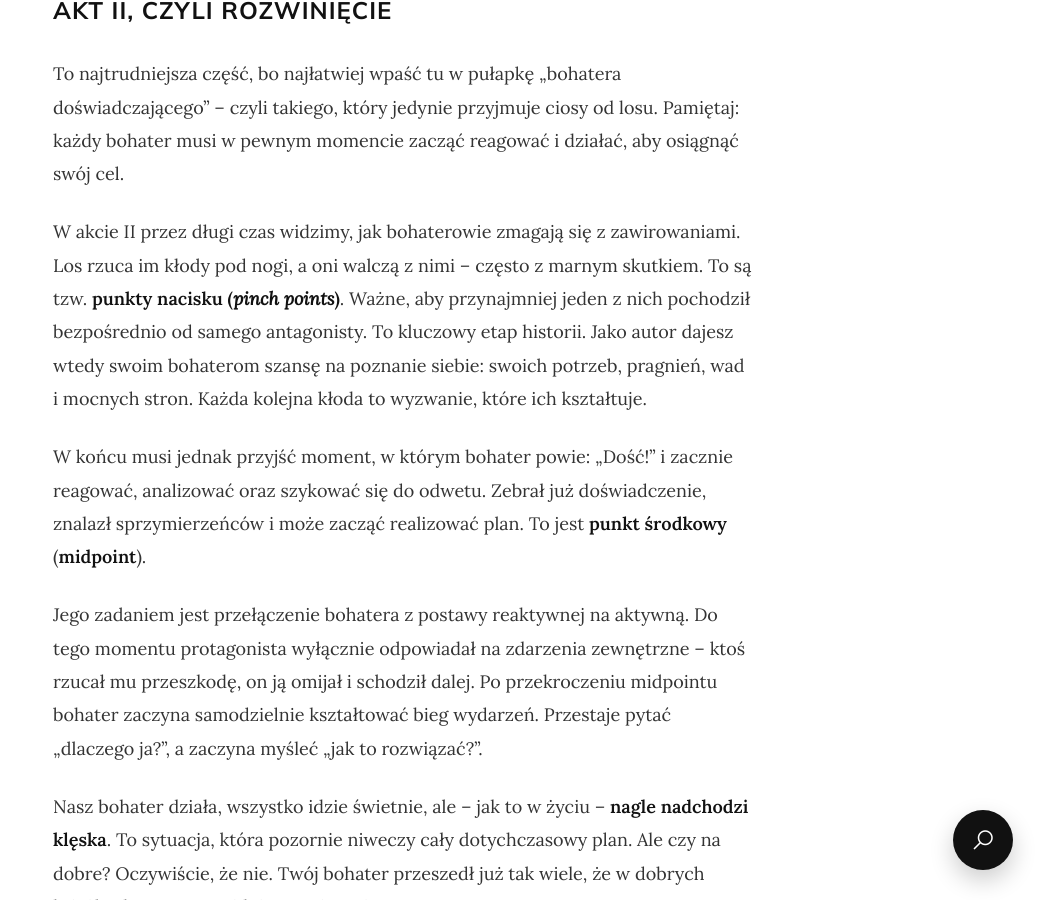
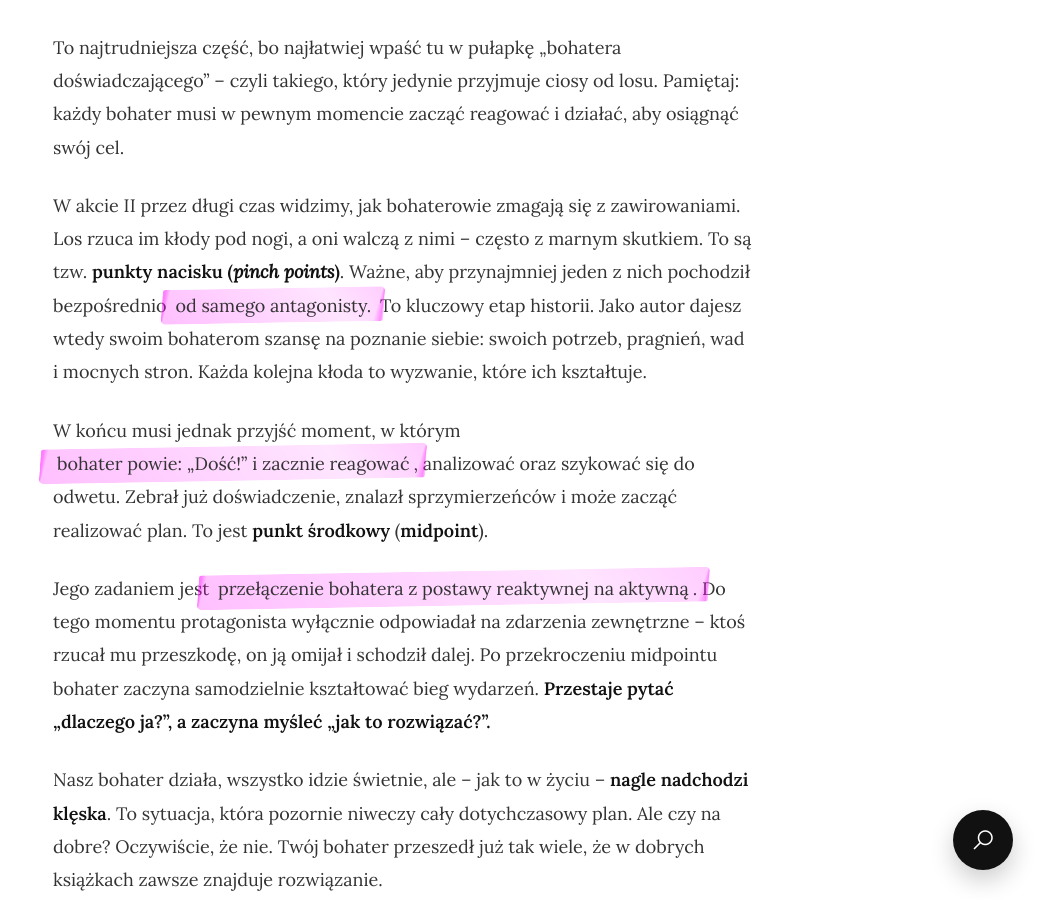
Before and after one commit to Bonnie00726/nataliaszoppa, a Jekyll site: the page built from _posts/2026-06-04-struktura-trzech-aktow2.md, in a window 1280 px wide and 900 px high, scrolled down 4063 px. Shown: the whole window, without its empty margins (237-1280 px from the left). Built offline with Jekyll 4.4.1, drawn with Linux system fonts in a browser that asks for light colours; some of the changed text lies outside the part shown.

Commit message:
Update 2026-06-04-struktura-trzech-aktow2.md

```diff
--- a/_posts/2026-06-04-struktura-trzech-aktow2.md
+++ b/_posts/2026-06-04-struktura-trzech-aktow2.md
@@ -109,13 +109,13 @@ tags: [porady pisarskie, warsztat, struktura]
 }
 </style>
 
+W <a href="{% post_url 2026-06-06-z-jakim-nastawieniem-piszesz %}">poprzednim artykule</a> pisałam o tym, dlaczego warto ułatwiać czytelnikowi lekturę i dlaczego warto odpowiedzieć sobie na jedno zasadnicze pytanie: <span class="marker-highlight">dla kogo właściwie piszesz?</span>
+
 <a href="https://unsplash.com/photos/a-multicolored-building-made-of-wooden-blocks-7ezVb0oTQ6M">Zdjęcie, źródło: Unsplash</a>
-
-W moim <a href="{% post_url 2026-06-06-z-jakim-nastawieniem-piszesz %}">poprzednim artykule</a> pisałam o tym, dlaczego warto ułatwiać czytelnikowi lekturę i dlaczego warto odpowiedzieć sobie na jedno zasadnicze pytanie: dla kogo właściwie piszesz?
 
 Jeśli już wiesz, że chcesz pisać dla ludzi, ten tekst pomoże Ci zorganizować swoje pomysły w logicczną całość. Na pewno pamiętasz ze szkoły, że każde wypracowanie musi mieć wstęp, rozwinięcie i zakończenie. Dokładnie tak samo jest z książką.
 
-Narzędziem, które pozwala nad tym zapanować, jest klasyczna struktura trzyaktowa, <span class="highlight-marker">podstawowe narzędzie pisarza</span>. Poniżej przedstawiam wizualną reprezentację tej struktury:
+Narzędziem, które pozwala nad tym zapanować, jest klasyczna struktura trzyaktowa, <span class="marker-highlight">podstawowe narzędzie pisarza</span>. Poniżej przedstawiam wizualną reprezentację tej struktury:
 
 <div class="three-acts-container">
   <div class="act-col act-col-1">
@@ -164,8 +164,6 @@ Poniżej znajdziesz szczegółową listę tych pojęć i ich definicje:
 * **Klęska (ciemność)** – moment pozornego upadku, w którym cały plan sypie się jak domek z kart.
 * **Finał (rozwiązanie)** – ostateczne starcie i powolne opadanie kurzu, pokazujące nowy ład świata.
 
----
-
 <h2 id="akt-i-czyli-poczatek">Akt I, czyli początek</h2>
 
 Dobry wstęp w wypracowaniu zawiera informacje, które udowodnią czytelnikowi, dlaczego dany temat jest warty uwagi. W książce przekłada się to na trzy kluczowe elementy:
@@ -174,11 +172,11 @@ Dobry wstęp w wypracowaniu zawiera informacje, które udowodnią czytelnikowi,
 * **Katalizator:** Wydarzenie, które burzy tę rutynę i zmusza bohatera do gorączkowego myślenia, co robić dalej. Często pojawia się tu antagonista lub bezpośrednie skutki jego działań.
 * **Punkt zwrotny:** Moment podjęcia decyzji, od której nie ma już odwrotu.
 
-Te trzy punkty to absolutna podstawa. Gdzie więc leży problem?
+<span class="marker-highlight">Te trzy punkty to absolutna podstawa.</span> Gdzie więc leży problem?
 
 Wielu autorów pokazuje życie bohaterów jako zbiór przypadkowych wydarzeń. Coś tam się dzieje, ale nic konkretnego – ot, toczy się zwykłe życie i tak do połowy książki. Inni z kolei od razu walą z grubej rury i „atakują” czytelnika masą wątków o równej wadze. Każdy z nich niesie inne konsekwencje, których autor potem nie potrafi udźwignąć i logicznie przeprowadzić przez nie czytelnika. Są też tacy, którzy kompletnie zapominają o punkcie zwrotnym i od razu przechodzą do otwartego konfliktu.
 
-Akt I to moment, który ma <span class="highlight-marker">udowodnić czytelnikowi, że Twoja historia jest warta jego czasu</span>. Warto więc zadbać o to, by zawierał te trzy podstawowe kroki.
+Akt I to moment, który ma <span class="marker-highlight">udowodnić czytelnikowi</span>, że Twoja historia jest <span class="marker-highlight">warta jego czasu</span>. Warto więc zadbać o to, by zawierał te trzy podstawowe kroki.
 
 **Przykład:**
 Chris Wooding w swojej epickiej powieści *The Ember Blade* na początku pokazuje normalne życie dwójki nastoletnich chłopców. Mają swoje codzienne problemy, przygody, miłostki, konflikty z rówieśnikami i rodzicami. Autor pozwala nam ich poznać. Mamy czas, żeby się z nimi zaprzyjaźnić i zechcieć im towarzyszyć.
@@ -191,17 +189,17 @@ Widzisz, jak to działa? Trzy proste punkty wystarczyły, aby przekonać ponad 5
 
 To najtrudniejsza część, bo najłatwiej wpaść tu w pułapkę „bohatera doświadczającego” – czyli takiego, który jedynie przyjmuje ciosy od losu. Pamiętaj: każdy bohater musi w pewnym momencie zacząć reagować i działać, aby osiągnąć swój cel.
 
-W akcie II przez długi czas widzimy, jak bohaterowie zmagają się z zawirowaniami. Los rzuca im kłody pod nogi, a oni walczą z nimi – często z marnym skutkiem. To są tzw. **punkty nacisku (*pinch points*)**.  <span class="highlight-marker">Ważne, aby przynajmniej jeden z nich pochodził bezpośrednio od samego antagonisty.</span> To kluczowy etap historii. Jako autor dajesz wtedy swoim bohaterom szansę na poznanie siebie: swoich potrzeb, pragnień, wad i mocnych stron. Każda kolejna kłoda to wyzwanie, które ich kształtuje.
+W akcie II przez długi czas widzimy, jak bohaterowie zmagają się z zawirowaniami. Los rzuca im kłody pod nogi, a oni walczą z nimi – często z marnym skutkiem. To są tzw. **punkty nacisku (*pinch points*)**.  Ważne, aby przynajmniej jeden z nich pochodził bezpośrednio <span class="marker-highlight">od samego antagonisty.</span> To kluczowy etap historii. Jako autor dajesz wtedy swoim bohaterom szansę na poznanie siebie: swoich potrzeb, pragnień, wad i mocnych stron. Każda kolejna kłoda to wyzwanie, które ich kształtuje.
 
- <span class="highlight-marker">W końcu musi jednak przyjść moment, w którym bohater powie: „Dość!” i zacznie reagować</span>, analizować oraz szykować się do odwetu. Zebrał już doświadczenie, znalazł sprzymierzeńców i może zacząć realizować plan. To jest **punkt środkowy** (**midpoint**).
+W końcu musi jednak przyjść moment, w którym <span class="marker-highlight">bohater powie: „Dość!” i zacznie reagować</span>, analizować oraz szykować się do odwetu. Zebrał już doświadczenie, znalazł sprzymierzeńców i może zacząć realizować plan. To jest **punkt środkowy** (**midpoint**).
 
-Jego zadaniem jest <span class="highlight-marker">przełączenie bohatera z postawy reaktywnej na aktywną</span>. Do tego momentu protagonista wyłącznie odpowiadał na zdarzenia zewnętrzne – ktoś rzucał mu przeszkodę, on ją omijał i schodził dalej. Po przekroczeniu midpointu bohater zaczyna samodzielnie kształtować bieg wydarzeń. Przestaje pytać „dlaczego ja?”, a zaczyna myśleć „jak to rozwiązać?”.
+Jego zadaniem jest <span class="marker-highlight">przełączenie bohatera z postawy reaktywnej na aktywną</span>. Do tego momentu protagonista wyłącznie odpowiadał na zdarzenia zewnętrzne – ktoś rzucał mu przeszkodę, on ją omijał i schodził dalej. Po przekroczeniu midpointu bohater zaczyna samodzielnie kształtować bieg wydarzeń. **Przestaje pytać „dlaczego ja?”, a zaczyna myśleć „jak to rozwiązać?”.**
 
 Nasz bohater działa, wszystko idzie świetnie, ale – jak to w życiu – **nagle nadchodzi klęska**. <span class="highlight-marker">To sytuacja, która pozornie niweczy cały dotychczasowy plan.</span> Ale czy na dobre? Oczywiście, że nie. Twój bohater przeszedł już tak wiele, że w dobrych książkach zawsze znajduje rozwiązanie.
 
 **Klęska to moment, w którym udowadnia się czytelnikowi, że stworzyło się logiczną historię i postacie pełne sprytu oraz woli walki.** To tylko umacnia czytelnika w przekonaniu, że Twoja opowieść jest angażująca.
 
-<div class="blog-highlight" markdown="1">
+<div class="top-bottom-highlight">
 Jeśli po midpoincie wszystko szłoby gładko, historię można by zakończyć w trzech kolejnych rozdziałach. Możesz też nie wprowadzać spektakularnej porażki, ale tak sterować wydarzeniami, by czytelnik siedział jak na szpilkach, czekając, aż coś runie.
 </div>
 
@@ -223,11 +221,11 @@ Próba odkrycia prawdy błyskawicznie zderza chłopca z brutalną rzeczywistośc
 * **Wędrówka i budowanie drużyny:** Grupa podróżuje przez okupowany kraj. Po drodze dołączają do nich nowe postacie (druidka Vika, wynalazczyni Mara). Autor raczy nas tu pobocznymi wątkami, ale to nie są zapychacze. Każda nowa osoba wprowadza świeżą dynamikę i uczy chłopców czegoś nowego.
 * **Punkt środkowy (midpoint):** Właśnie podczas tej drogi Aren w końcu dojrzewa i przechodzi z postawy reaktywnej w aktywną. Rozumie, że imperium opiera się na kłamstwie, a jego ojciec miał rację. Dowiaduje się też o tytułowym mieczu (*Ember Blade*) – legendarnym symbolu wolności. Przestaje pytać „jak po prostu przetrwać?” i postanawia działać: chce pomóc w kradzieży miecza z pilnie strzeżonej twierdzy.
 
-Mimo że wydarzeń jest mnóstwo, to nie jest zbiór przypadkowych przygód. <span class="highlight-marker">Wszystko układa się w logiczną, zazębiającą się całość</span>.
+Mimo że wydarzeń jest mnóstwo, to nie jest zbiór przypadkowych przygód. <span class="marker-highlight">Wszystko układa się w logiczną, zazębiającą się całość</span>.
 
 <h2 id="akt-iii-czyli-zakonczenie">Akt III, czyli zakończenie</h2>
 
-To moment, w którym historia zmierza do punktu kulminacyjnego, a po nim powoli zwalnia. <span class="highlight-marker">Problemy zapoczątkowane w momencie klęski znajdują swoje rozwiązanie</span>, bohaterowie wygrywają i na końcu widzimy, jak odnajdują się w nowym świecie.
+To moment, w którym historia zmierza do punktu kulminacyjnego, a po nim powoli zwalnia. <span class="marker-highlight">Problemy zapoczątkowane w momencie klęski znajdują swoje rozwiązanie</span>, bohaterowie wygrywają i na końcu widzimy, jak odnajdują się w nowym świecie.
 
 Ten etap nie ma tak sztywnych, technicznych wymogów strukturalnych jak poprzednie akty, ale pamiętaj o jednej ważnej zasadzie: **nie można zamknąć całej historii w jednym rozdziale**. Czytelnik potrzebuje czasu, aby przeżyć z bohaterami ostateczne starcie, a potem zobaczyć opadający kurz i dowiedzieć się, co stało się z postaciami po bitwie. Zbyt szybkie ucięcie opowieści pozostawia ogromny niedosyt.
 
@@ -243,12 +241,8 @@ Trzymanie się tych ram daje Ci też pewność, że zachowujesz nienaganny ciąg
 Dobra fabuła **nie opiera** się na słowach **„a potem”**. Każdy wątek i każda scena musi **wynikać ze słów „dlatego” lub „ale”**.
 </div>
 
-Bohater podjął decyzję, <span class="highlight-marker">dlatego</span> spotkała go kara, <span class="highlight-marker">ale</span> na swojej drodze poznał sprzymierzeńca, <span class="highlight-marker">dlatego</span> postanowił walczyć dalej. Właśnie tak tworzy się historie, od których czytelnik nie potrafi się oderwać.
+Bohater podjął decyzję, <span class="marker-highlight">dlatego</span> spotkała go kara, <span class="marker-highlight">ale</span> na swojej drodze poznał sprzymierzeńca, <span class="marker-highlight">dlatego</span> postanowił walczyć dalej. Właśnie tak tworzy się historie, od których czytelnik nie potrafi się oderwać.
 
----
-
-<div class="sticky-note" markdown="1">
-**Najważniejsze na dziś:**
-
+<div class="top-bottom-highlight">
 Struktura trzech aktów to nie klatka ograniczająca Twoją kreatywność, ale drogowskaz dla czytelnika. Dbając o katalizator, midpoint i logiczny finał, dajesz odbiorcy mapę, dzięki której nie zgubi się w Twoim świecie i z własnej woli przewróci kolejną stronę.
 </div>
```
Also changed, not shown: other parts of _posts/2026-06-04-struktura-trzech-aktow2.md (+1 -1 lines).
